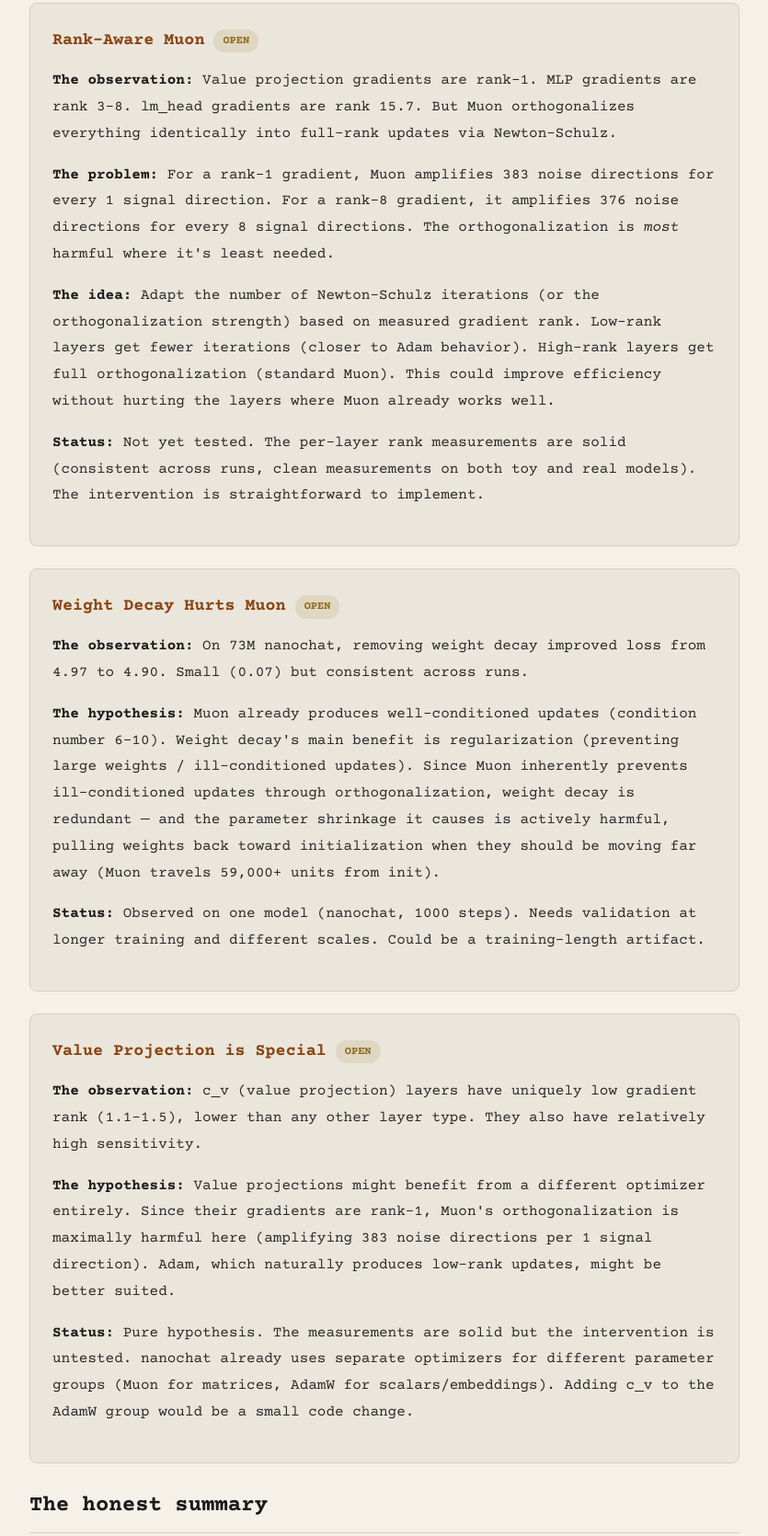
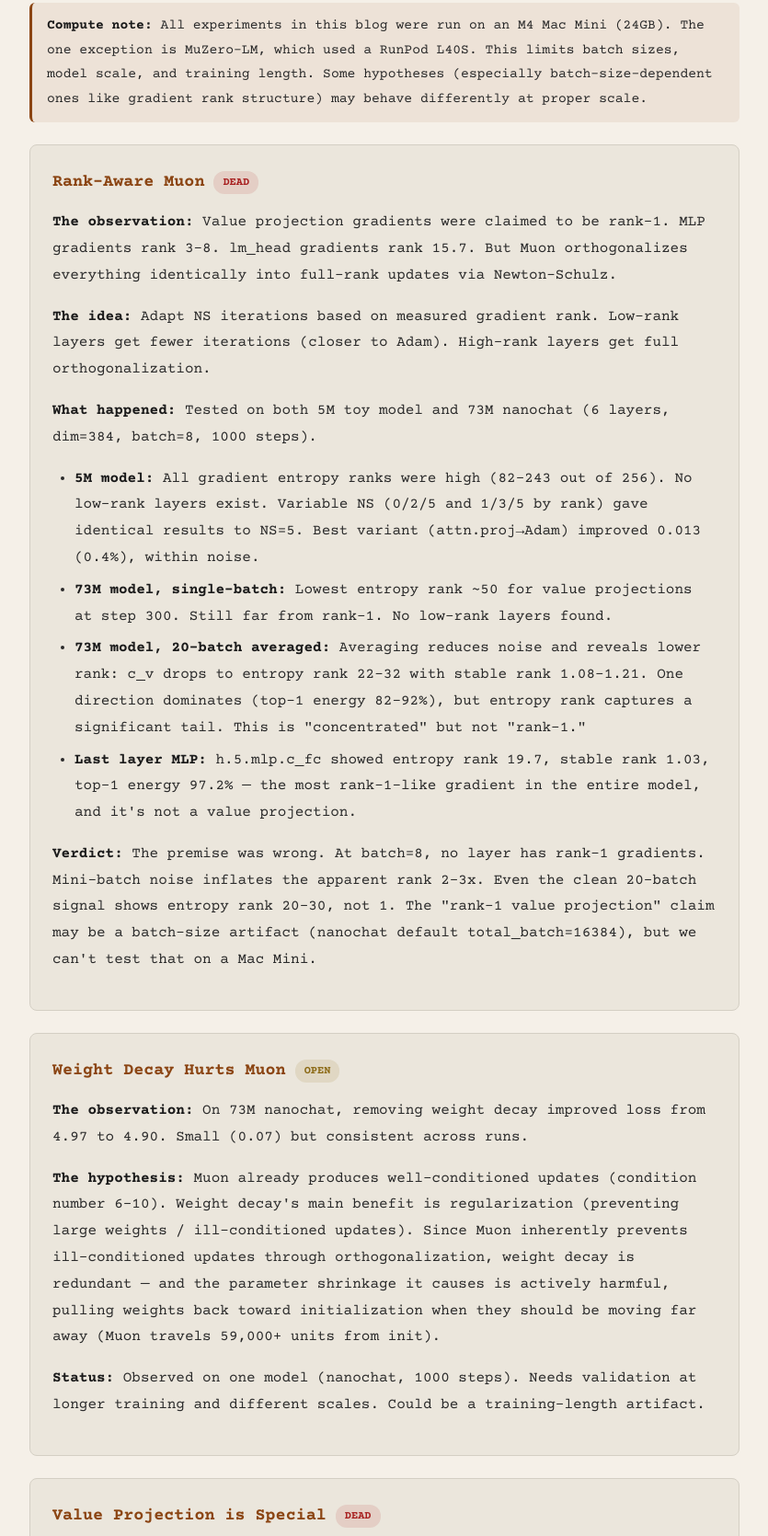
Before and after one commit to jayasuryajsk/gpu-poor, a plain HTML site: page posts/whats-left.html in a window 1280 px wide. Shown: the part 359-2029 px from the top of the page at 92% size, without its empty margins (222-1057 px from the left). Drawn offline with nearby package versions, Linux system fonts and the light colour scheme.

Commit message:
Mark rank-aware Muon and value projection hypothesis as dead ends
Tested on 5M (all ranks high, variable NS = baseline) and 73M nanochat
(no rank-1 gradients at batch=8, multi-batch averaged c_v entropy rank
22-32 not rank-1). Added compute note: all experiments on M4 Mac Mini
except MuZero (RunPod L40S).

Co-Authored-By: Claude Opus 4.6 <noreply@anthropic.com>

```diff
--- a/posts/whats-left.html
+++ b/posts/whats-left.html
@@ -18,17 +18,27 @@
 
 <h1>What's Left</h1>
 <p class="post-date">February 2026</p>
-<p class="subtitle">Three open threads that haven't been killed yet. They might be dead ends too. But the measurements suggest they're worth trying.</p>
+<p class="subtitle">Three threads that looked promising. Two are now dead. One remains open but unvalidated.</p>
+
+<p class="note" style="background: rgba(139,69,19,0.08); padding: 12px 16px; border-radius: 6px; border-left: 3px solid #8b4513; margin: 24px 0; font-size: 0.92em;">
+    <strong>Compute note:</strong> All experiments in this blog were run on an M4 Mac Mini (24GB). The one exception is MuZero-LM, which used a RunPod L40S. This limits batch sizes, model scale, and training length. Some hypotheses (especially batch-size-dependent ones like gradient rank structure) may behave differently at proper scale.
+</p>
 
 <div class="finding">
     <div class="finding-header">
         <h3 style="margin:0">Rank-Aware Muon</h3>
-        <span class="tag tag-open">Open</span>
+        <span class="tag tag-dead">Dead</span>
     </div>
-    <p><strong>The observation:</strong> Value projection gradients are rank-1. MLP gradients are rank 3-8. lm_head gradients are rank 15.7. But Muon orthogonalizes everything identically into full-rank updates via Newton-Schulz.</p>
-    <p><strong>The problem:</strong> For a rank-1 gradient, Muon amplifies 383 noise directions for every 1 signal direction. For a rank-8 gradient, it amplifies 376 noise directions for every 8 signal directions. The orthogonalization is <em>most</em> harmful where it's least needed.</p>
-    <p><strong>The idea:</strong> Adapt the number of Newton-Schulz iterations (or the orthogonalization strength) based on measured gradient rank. Low-rank layers get fewer iterations (closer to Adam behavior). High-rank layers get full orthogonalization (standard Muon). This could improve efficiency without hurting the layers where Muon already works well.</p>
-    <p><strong>Status:</strong> Not yet tested. The per-layer rank measurements are solid (consistent across runs, clean measurements on both toy and real models). The intervention is straightforward to implement.</p>
+    <p><strong>The observation:</strong> Value projection gradients were claimed to be rank-1. MLP gradients rank 3-8. lm_head gradients rank 15.7. But Muon orthogonalizes everything identically into full-rank updates via Newton-Schulz.</p>
+    <p><strong>The idea:</strong> Adapt NS iterations based on measured gradient rank. Low-rank layers get fewer iterations (closer to Adam). High-rank layers get full orthogonalization.</p>
+    <p><strong>What happened:</strong> Tested on both 5M toy model and 73M nanochat (6 layers, dim=384, batch=8, 1000 steps).</p>
+    <ul>
+        <li><strong>5M model:</strong> All gradient entropy ranks were high (82-243 out of 256). No low-rank layers exist. Variable NS (0/2/5 and 1/3/5 by rank) gave identical results to NS=5. Best variant (attn.proj&rarr;Adam) improved 0.013 (0.4%), within noise.</li>
+        <li><strong>73M model, single-batch:</strong> Lowest entropy rank ~50 for value projections at step 300. Still far from rank-1. No low-rank layers found.</li>
+        <li><strong>73M model, 20-batch averaged:</strong> Averaging reduces noise and reveals lower rank: c_v drops to entropy rank 22-32 with stable rank 1.08-1.21. One direction dominates (top-1 energy 82-92%), but entropy rank captures a significant tail. This is "concentrated" but not "rank-1."</li>
+        <li><strong>Last layer MLP:</strong> h.5.mlp.c_fc showed entropy rank 19.7, stable rank 1.03, top-1 energy 97.2% &mdash; the most rank-1-like gradient in the entire model, and it's not a value projection.</li>
+    </ul>
+    <p><strong>Verdict:</strong> The premise was wrong. At batch=8, no layer has rank-1 gradients. Mini-batch noise inflates the apparent rank 2-3x. Even the clean 20-batch signal shows entropy rank 20-30, not 1. The "rank-1 value projection" claim may be a batch-size artifact (nanochat default total_batch=16384), but we can't test that on a Mac Mini.</p>
 </div>
 
 <div class="finding">
@@ -44,20 +54,21 @@
 <div class="finding">
     <div class="finding-header">
         <h3 style="margin:0">Value Projection is Special</h3>
-        <span class="tag tag-open">Open</span>
+        <span class="tag tag-dead">Dead</span>
     </div>
-    <p><strong>The observation:</strong> c_v (value projection) layers have uniquely low gradient rank (1.1-1.5), lower than any other layer type. They also have relatively high sensitivity.</p>
-    <p><strong>The hypothesis:</strong> Value projections might benefit from a different optimizer entirely. Since their gradients are rank-1, Muon's orthogonalization is maximally harmful here (amplifying 383 noise directions per 1 signal direction). Adam, which naturally produces low-rank updates, might be better suited.</p>
-    <p><strong>Status:</strong> Pure hypothesis. The measurements are solid but the intervention is untested. nanochat already uses separate optimizers for different parameter groups (Muon for matrices, AdamW for scalars/embeddings). Adding c_v to the AdamW group would be a small code change.</p>
+    <p><strong>The observation:</strong> c_v (value projection) layers have the lowest gradient rank of any layer type.</p>
+    <p><strong>The hypothesis:</strong> Value projections might benefit from Adam instead of Muon, since their low-rank gradients mean Muon amplifies mostly noise.</p>
+    <p><strong>What happened:</strong> On the 5M model, moving attn.proj to Adam improved loss by 0.013 (0.4%, within noise). On the 73M model, value projection gradients had entropy rank 22-32 (multi-batch averaged) &mdash; concentrated but not pathologically low-rank. The gap between c_v and other layers is real but smaller than originally thought, and the intervention doesn't help.</p>
+    <p><strong>Verdict:</strong> Merged into the rank-aware Muon dead end. Value projections are somewhat special (lower rank, higher top-1 energy) but not special enough to warrant a different optimizer.</p>
 </div>
 
 <h2>The honest summary</h2>
 
-<p>Every "clever trick" either reduces to something simple that already exists (SpectraMuon is an LR change, planning is worse beam search) or the signal isn't there (curvature, conservation laws, line search).</p>
+<p>Every "clever trick" either reduces to something simple that already exists (SpectraMuon is an LR change, planning is worse beam search) or the signal isn't there (curvature, conservation laws, line search, rank-aware Muon).</p>
 
-<p>The measurements themselves are genuine. The optimizer fingerprints, the scaling laws, the landscape geometry, the gradient rank structure &mdash; these are real findings that describe how transformer training actually works. They just haven't led to a better optimizer. Yet.</p>
+<p>The measurements themselves are genuine. The optimizer fingerprints, the scaling laws, the landscape geometry, the gradient rank structure &mdash; these are real findings that describe how transformer training actually works. They just haven't led to a better optimizer.</p>
 
-<p>The strongest lead is rank-aware optimization. The gradient rank measurements are the most surprising finding in this whole body of work: value projections having rank-1 gradients means Muon is doing something clearly suboptimal for those layers. Whether fixing that actually improves training loss remains to be seen.</p>
+<p>The only remaining lead is weight decay interaction with Muon. It's a small effect (0.07 loss improvement) observed at one scale. It might be real. It might be a training-length artifact. Testing it properly requires longer runs at larger scale &mdash; more compute than a Mac Mini can provide.</p>
 
 <div class="page-nav">
     <a href="muzero-lm.html">&larr; Prev: MuZero for Language</a>
```
Also changed, not shown: index.html (+2 -1 lines), posts/about.html (+4 -1 lines).
